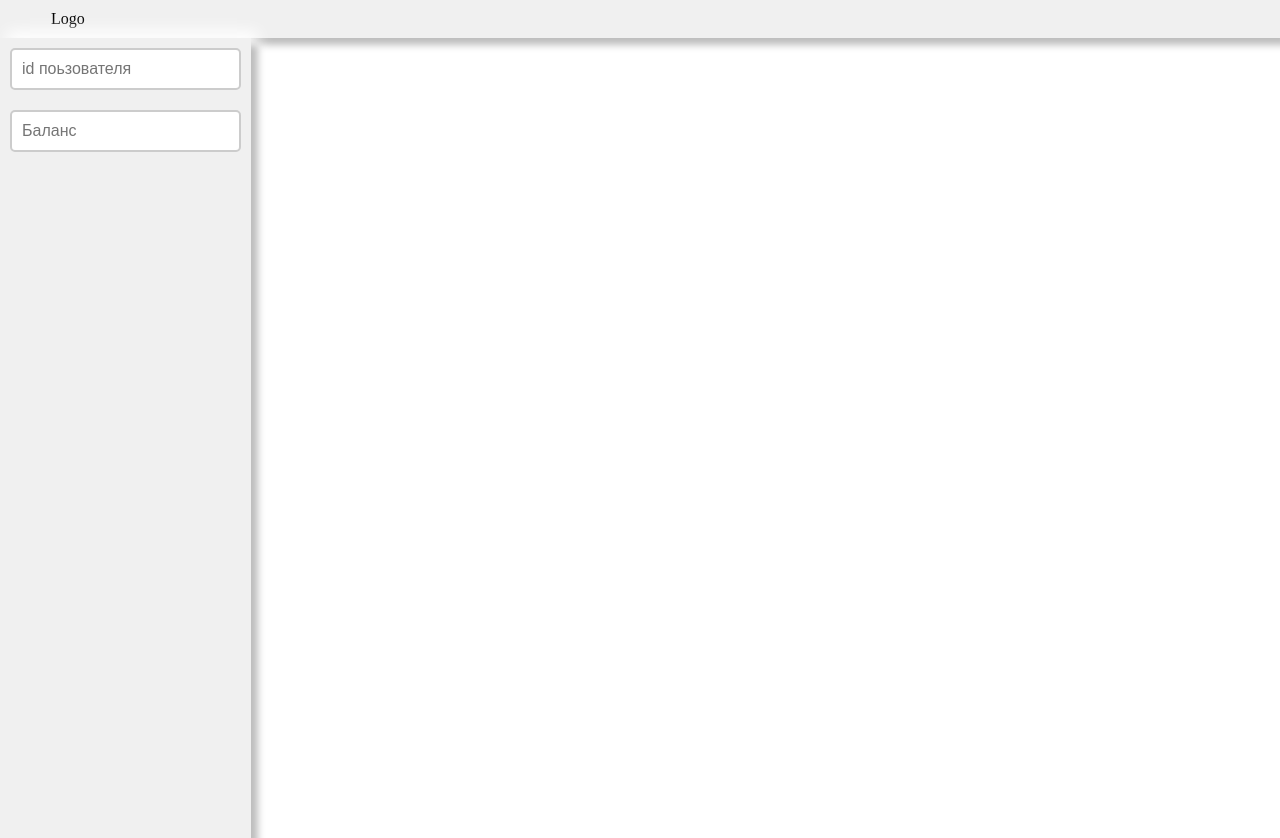
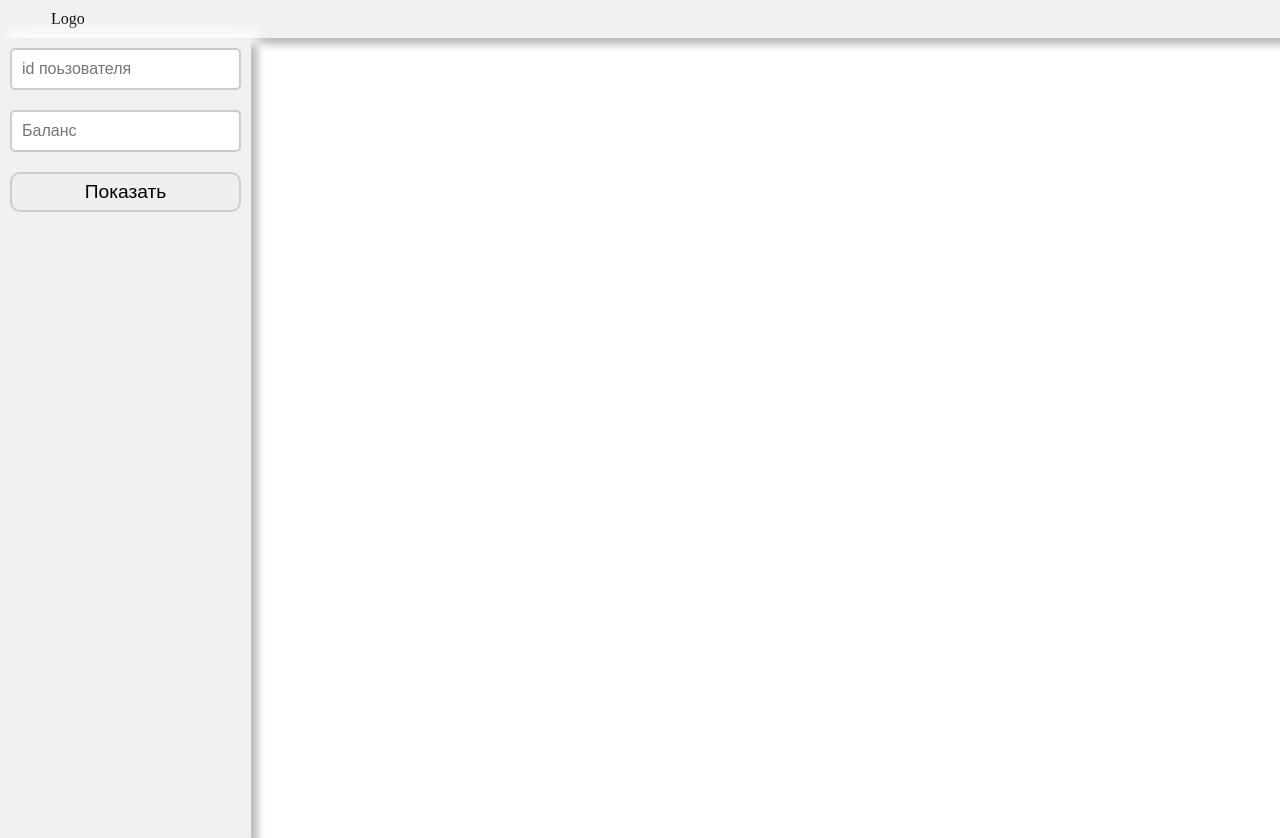
Before and after one commit to Scat55/QuickDeal, a Vue app: page / in a window 1280 px wide. Built offline with nearby package versions, Linux system fonts and the light colour scheme.

Commit message:
feat: create button component

```diff
--- a/src/pages/Home.vue
+++ b/src/pages/Home.vue
@@ -3,9 +3,12 @@ import { Input } from '@/shared/input';
 import { ref } from 'vue';
 import { usePersonStore } from '@/entities/person';
 import { Sidebar } from '@/widgets/sidebar';
+import { Button } from '@/shared/button';
+
 const personStore = usePersonStore();
 const id = ref<number | undefined>(undefined);
 const balanse = ref<number | undefined>(undefined);
+
 const getInfoAboutPerson = () => {
   if (id.value !== undefined) {
     personStore.getInfoAboutPerson(id.value);
@@ -17,13 +20,11 @@ const getInfoAboutPerson = () => {
 <template>
   <main class="main">
     <Sidebar class="main__sidebar">
-      <Input
-        type="number"
-        placeholder="id поьзователя"
-        v-model:value="id"
-        @keyup.enter="getInfoAboutPerson"
-      />
+      <Input type="number" placeholder="id поьзователя" v-model:value="id" />
       <Input type="number" placeholder="Баланс" v-model:value="balanse" />
+      <Button type="button" class="main__btn" @click="getInfoAboutPerson"
+        >Показать</Button
+      >
     </Sidebar>
   </main>
 </template>
@@ -38,5 +39,12 @@ const getInfoAboutPerson = () => {
     align-items: center;
     gap: 1.25rem;
   }
+
+  &__btn {
+    &:hover {
+      color: white;
+      box-shadow: inset 0 -100px 0 0 #725ac1;
+    }
+  }
 }
 </style>
--- /dev/null
+++ b/src/shared/button/index.ts
@@ -0,0 +1 @@
+export { default as Button } from './ui.vue';
--- /dev/null
+++ b/src/shared/button/ui.vue
@@ -0,0 +1,30 @@
+<script setup lang="ts">
+interface Props {
+  type: 'button' | 'submit' | 'reset' | undefined;
+}
+
+const { type } = defineProps<Props>();
+</script>
+
+<template>
+  <button class="button" :type="type"><slot></slot></button>
+</template>
+
+<style scoped lang="scss">
+.button {
+  width: 100%;
+  height: 2.5rem;
+  display: flex;
+  align-items: center;
+  justify-content: center;
+  gap: 0.625rem;
+  padding: 0 0.9375rem;
+  border-radius: 0.625rem;
+  color: #000;
+  border: 2px solid #ccc;
+  outline: none;
+  font-size: 1.2rem;
+  cursor: pointer;
+  transition: ease-out 0.5s;
+}
+</style>
```
